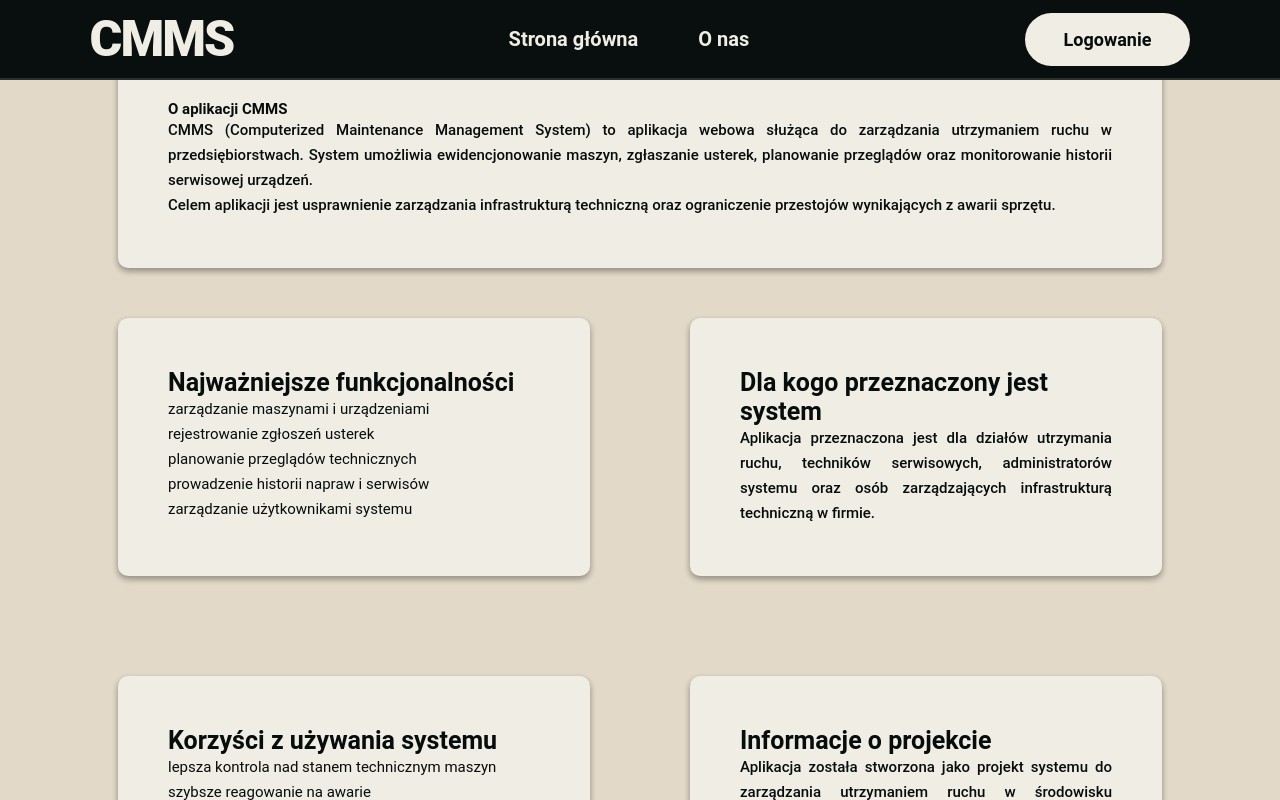
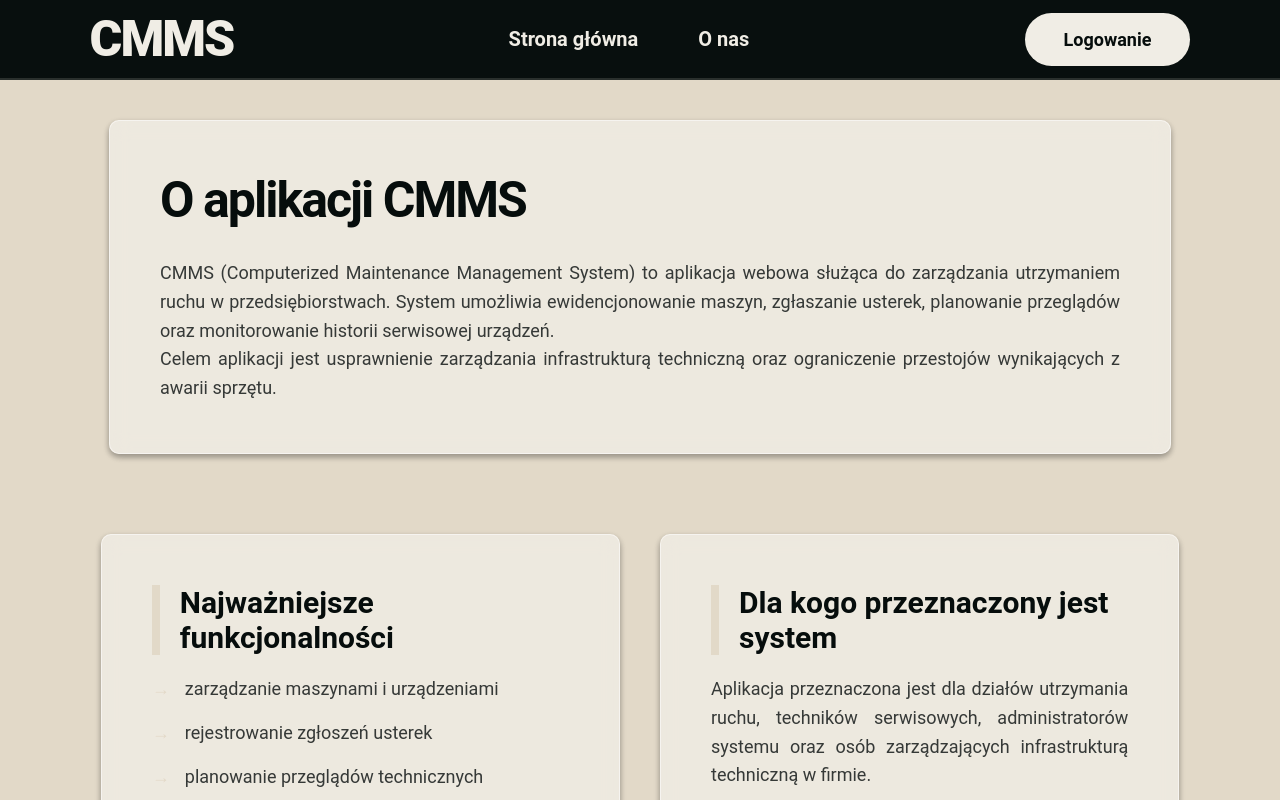
Before and after one commit to stafecki/cmms, a Next.js app in the folder apps/web/: page /about in a window 1280 px wide. Shown: the top 800 px of the page. Built offline with nearby package versions, Linux system fonts and the light colour scheme.

Commit message:
zmiana stylowania podstrony about

```diff
--- a/apps/web/src/app/about/about.module.scss
+++ b/apps/web/src/app/about/about.module.scss
@@ -8,90 +8,101 @@
   justify-content: center;
   width: 100%;
   overflow-x: hidden;
-  padding: 5rem;
-  .mainSection{
-    background: $oat;
-    width: calc(80% + 10rem);
-    padding: 5rem;
+  padding: 15vh 5rem 10rem; // Większy górny padding przez fixed Header
+  gap: 4rem;
+  font-family: $font;
+
+  // Wspólne style dla kart
+  .mainSection, .section {
+    background: rgba($oat, 0.8);
+    backdrop-filter: blur(10px);
+    border: 1px solid rgba(white, 0.5);
     border-radius: $radius;
     box-shadow: $bxshdw;
-    transition: 0.3s;
+    padding: 5rem;
+    transition: all 0.5s cubic-bezier(0.23, 1, 0.32, 1);
 
-
+    h1 {
+      font-size: 5rem;
+      color: $noir;
+      margin-bottom: 3rem;
+      letter-spacing: -2px;
+    }
 
     h2 {
-      font-size: 2.5rem;
+      font-size: 3rem; // Większe nagłówki
+      color: $noir;
+      margin-bottom: 2rem;
+      border-left: 8px solid $darkerOat; // Akcent boczny
+      padding-left: 2rem;
     }
 
-    p {
+    p, li {
       text-align: justify;
-      font-size: 1.5rem;
-      font-weight: 510;
-      line-height: 2.5rem;
-    }
-
-  }
-  .mainSection:hover{
-    background: $oatHover;
-  }
-  .section {
-    width: 40%;
-    padding: 5rem;
-    background-color: $oat;
-    border-radius: $radius;
-    box-shadow: $bxshdw;
-    transition: 0.3s;
-    margin: 5rem;
-
-    h2 {
-      font-size: 2.5rem;
-    }
-
-    p {
-      text-align: justify;
-      font-size: 1.5rem;
-      font-weight: 510;
-      line-height: 2.5rem;
+      font-size: 1.8rem; // Większy font
+      font-weight: 400;
+      line-height: 1.6;
+      color: rgba($noir, 0.8);
     }
 
     ul {
       list-style: none;
+      padding: 0;
 
       li {
-        font-size: 1.5rem;
-        line-height: 2.5rem;
+        margin-bottom: 1.5rem;
+        display: flex;
+        align-items: center;
+
+        &::before {
+          content: "→";
+          margin-right: 1.5rem;
+          color: $darkerOat;
+          font-weight: bold;
+        }
       }
+    }
+
+    &:hover {
+      background: $oat;
+      transform: translateY(-10px) scale(1.01);
+      box-shadow: 0 30px 60px rgba(0,0,0,0.12);
     }
   }
 
-  .section:hover{
-    background-color: $oatHover;
+  .mainSection {
+    width: 90%;
+    max-width: 1400px;
+    margin-bottom: 4rem;
   }
 
-}
-.hiddenUp {
-  z-index: -1;
-  opacity: 0;
-  transform: translateY(-100px);
-  transition: all 3s ease-out;
+  .section {
+    width: 44%; // Dwie kolumny obok siebie
+    min-width: 500px;
+  }
 }
 
-.hiddenLeft {
-  z-index: -1;
+// System animacji
+.hiddenUp, .hiddenLeft, .hiddenRight {
   opacity: 0;
-  transform: translateX(-200px);
-  transition: all 0.8s ease-out;
+  pointer-events: none;
+  transition: all 1.2s cubic-bezier(0.16, 1, 0.3, 1);
 }
 
-.hiddenRight {
-  z-index: -1;
-  opacity: 0;
-  transform: translateX(200px);
-  transition: all 0.8s ease-out;
+.hiddenUp { transform: translateY(100px); } // Lepiej wygląda wjeżdżanie z dołu do góry
+.hiddenLeft { transform: translateX(-150px); }
+.hiddenRight { transform: translateX(150px); }
+
+.visible {
+  opacity: 1;
+  transform: translate(0, 0) !important;
+  pointer-events: all;
 }
 
-.visible {
-  z-index: auto;
-  opacity: 1;
-  transform: translateX(0);
+// Responsywność
+@media (max-width: 1200px) {
+  .main {
+    padding: 12vh 2rem 5rem;
+    .section { width: 90%; }
+  }
 }
--- a/apps/web/src/app/about/page.tsx
+++ b/apps/web/src/app/about/page.tsx
@@ -29,9 +29,9 @@ export default function About() {
     }
   }, [])
 
-  const addToRefs = (element: never) => {
-    if (element && !sectionsRef.current.includes(element)) {
-      sectionsRef.current.push(element);
+  const addToRefs = (el: HTMLDivElement | null) => {
+    if (el && !sectionsRef.current.includes(el)) {
+      sectionsRef.current.push(el);
     }
   };
 
```
